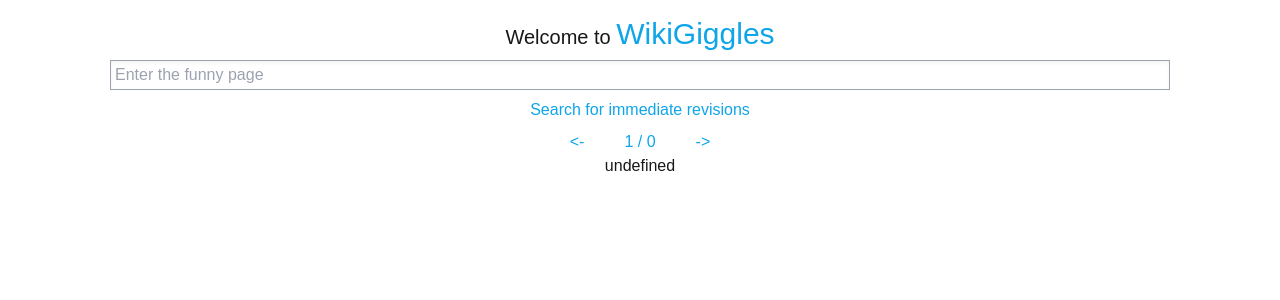
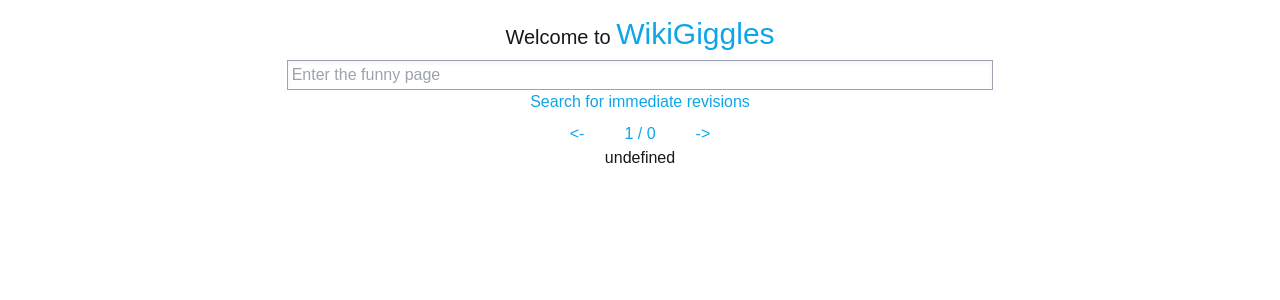
Before and after one commit to Joel-Singh/WikiGiggles, a Svelte app: page / in a window 1280 px wide. Shown: the top 300 px of the page. Built offline with nearby package versions, Linux system fonts and the light colour scheme.

Commit message:
Wrap funnyRevisionSearcher in a div

```diff
--- a/src/components/funnyRevisionSearcher.svelte
+++ b/src/components/funnyRevisionSearcher.svelte
@@ -8,6 +8,7 @@
   };
 </script>
 
+<div class="flex flex-col items-center w-2/3">
   <input
     bind:value={pageToSearch}
     class="p-1 py-0.5 w-5/6 justify-self-center border-gray-400 border-solid border focus:border-sky-500 shadow-inner outline-0 transition-all"
@@ -21,3 +22,4 @@
     class="w-2/5 justify-self-center text-sky-500 hover:underline"
     >Search for immediate revisions</button
   >
+</div>
```
Lines whose indentation alone changed are shown as unchanged.
